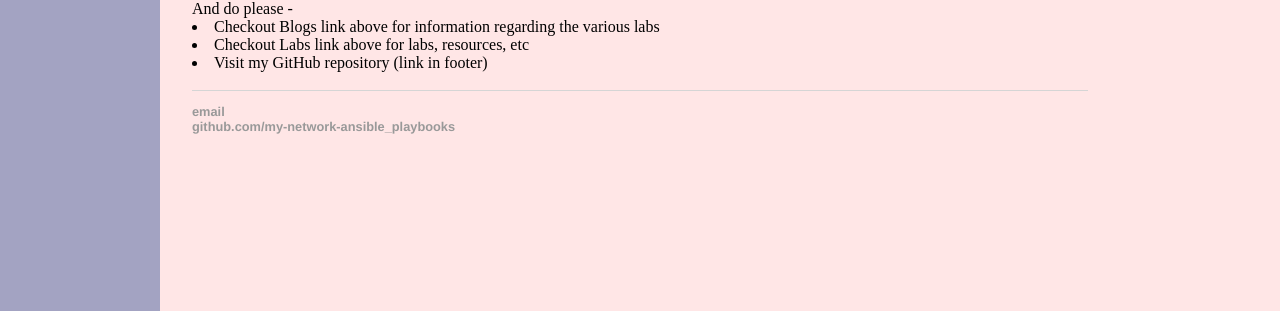
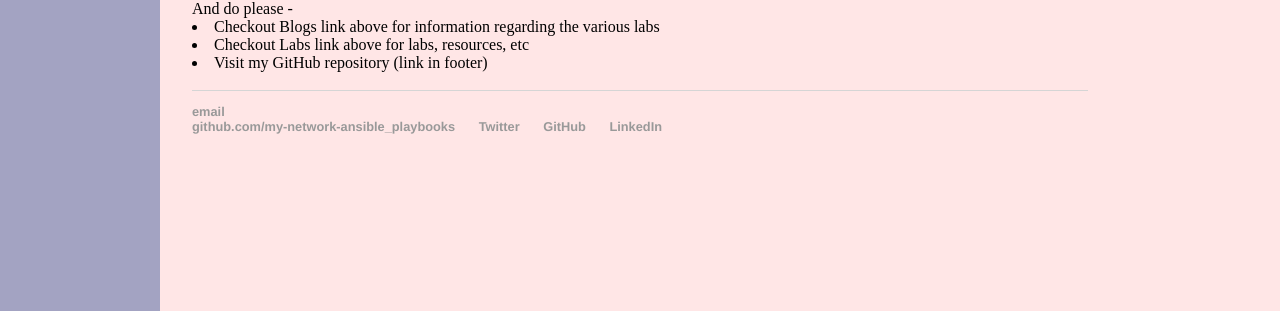
Before and after one commit to craigeowen/craigeowen.github.io, a Jekyll site: the page built from index.html, in a window 1280 px wide. Shown: the part 373-684 px from the top of the page. Built offline with Jekyll 4.4.1, drawn with Linux system fonts in a browser that asks for light colours.

Commit message:
Update default.html

```diff
--- a/_layouts/default.html
+++ b/_layouts/default.html
@@ -48,6 +48,30 @@
 	        		<li><a href="mailto:my.network.automation@gmail.com">email</a></li><br>
 
 	        		<li><a href="https://github.com/craigeowen/my-network-ansible_playbooks">github.com/my-network-ansible_playbooks</a></li>
+
+				{% if site.twitter_username %}
+				  <li>
+				    <a href="https://twitter.com/{{ site.twitter_username }}">
+				      <i class="fa fa-twitter"></i> Twitter
+				    </a>
+				  </li>
+				{% endif %}
+
+				{% if site.github_username %}
+				  <li>
+				    <a href="https://github.com/{{ site.github_username }}">
+				      <i class="fa fa-github"></i> GitHub
+				    </a>
+				  </li>
+				{% endif %}
+
+				{% if site.linkedin_username %}
+				  <li>
+				    <a href="https://linkedin.com/in/{{ site.linkedin_username }}">
+				      <i class="fa fa-linkedin"></i> LinkedIn
+				    </a>
+				  </li>
+				{% endif %}
 				</ul>
 			</footer>
 		</body>
```
